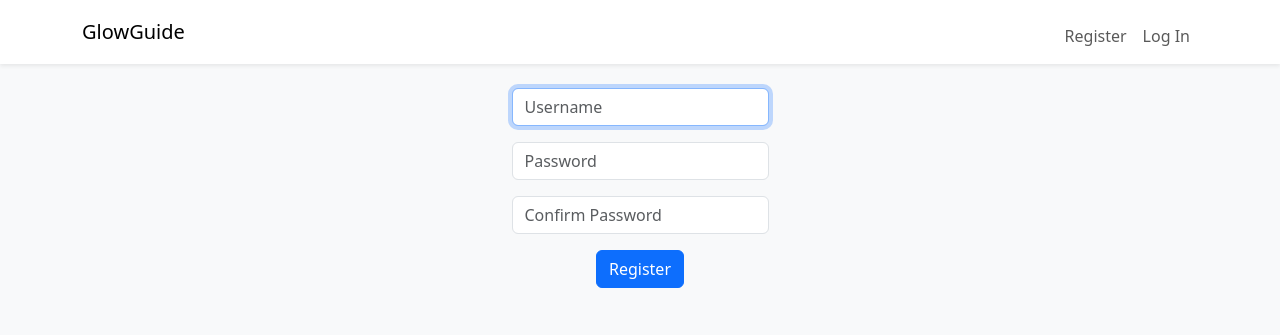
After one commit to Glustrio/CS50-Skincare-Routine-Creator, a Flask app: page /register in a window 1280 px wide. The commit adds this page. Shown: the top 335 px of the page. Run offline with Flask 3, Linux system fonts and the light colour scheme; some libraries are stand-ins or nearby versions.

Commit message:
Registration shit

```diff
--- a/app.py
+++ b/app.py
@@ -1,19 +1,30 @@
 import os
-from flask import Flask, render_template, request
-from cs50 import SQL  # or use sqlite3 if you prefer
+from flask import Flask, render_template, request, redirect, session, flash
+from cs50 import SQL
+from flask_session import Session
+from werkzeug.security import check_password_hash, generate_password_hash
+from helpers import login_required, apology
 
 app = Flask(__name__)
+
+app.secret_key = os.urandom(24)
+
+app.config["SESSION_PERMANENT"] = False
+app.config["SESSION_TYPE"] = "filesystem"
+Session(app)
 
 # Configure CS50 Library to use SQLite database
 db = SQL("sqlite:///skincare.db")
 
 
 @app.route("/")
+@login_required
 def index():
     return render_template("index.html")
 
 
 @app.route("/routine", methods=["POST"])
+@login_required
 def routine():
     # Get user inputs
     skin_type = request.form.get("skin_type")
@@ -75,6 +86,107 @@ def routine():
         evening=evening
     )
 
+@app.route("/login", methods=["GET", "POST"])
+def login():
+    """Log user in"""
+
+    # Forget any user_id
+    session.clear()
+
+    # User reached route via POST (as by submitting a form via POST)
+    if request.method == "POST":
+        # Ensure username was submitted
+        if not request.form.get("username"):
+            return apology("must provide username", 403)
+
+        # Ensure password was submitted
+        elif not request.form.get("password"):
+            return apology("must provide password", 403)
+
+        # Query database for username
+        rows = db.execute(
+            "SELECT * FROM users WHERE username = ?", request.form.get("username")
+        )
+
+        # Ensure username exists and password is correct
+        if len(rows) != 1 or not check_password_hash(
+            rows[0]["hash"], request.form.get("password")
+        ):
+            return apology("invalid username and/or password", 403)
+
+        # Remember which user has logged in
+        session["user_id"] = rows[0]["id"]
+
+        # Redirect user to home page
+        return redirect("/")
+
+    # User reached route via GET (as by clicking a link or via redirect)
+    else:
+        return render_template("login.html")
+
+
+@app.route("/logout")
+def logout():
+    """Log user out"""
+
+    # Forget any user_id
+    session.clear()
+
+    # Redirect user to login form
+    return redirect("/")
+
+@app.route("/register", methods=["GET", "POST"])
+def register():
+    """Register user"""
+
+    # Forget any user_id and clears session before registering a new user to ensure no previous session data interferes with registration
+    session.clear()
+
+    # User reached route via POST (as by submitting a form via POST)
+    if request.method == "POST":
+        # Ensure username was submitted
+        if not request.form.get("username"):
+            return apology("must provide username", 400)
+
+        # Ensure password was submitted
+        elif not request.form.get("password"):
+            return apology("must provide password", 400)
+
+        elif not request.form.get("confirmation"):
+            return apology("must provide password confirmation", 400)
+
+        elif request.form.get("confirmation") != request.form.get("password"):
+            return apology("password must match", 400)
+
+        # Query database for username
+        rows = db.execute(
+            "SELECT * FROM users WHERE username = ?", request.form.get("username")
+        )
+
+        # Ensure username does not exist
+        if len(rows) != 0:
+            return apology("username already taken", 400)
+
+        # Insert the new user into users in our database, storing a hash of the user's password, not the password itself
+        db.execute("INSERT INTO users (username, hash) VALUES(?, ?)", request.form.get(
+            "username"), generate_password_hash(request.form.get("password")))
+
+        # Store the id of the newly created user into user_id to keep track of it with session
+        user_id = db.execute(
+            "SELECT id FROM users WHERE username = ?", request.form.get("username")
+        )
+
+        # Log user in by setting session["user_id"] to the new id of whatever user we just added to the database
+        session["user_id"] = user_id[0]["id"]
+
+        flash("Registered!")
+
+        # Redirect user to home page
+        return redirect("/")
+
+    # When requested via GET, display registration form
+    else:
+        return render_template("register.html")
 
 if __name__ == "__main__":
     app.run(debug=True)
--- a/requirements.txt
+++ b/requirements.txt
@@ -1,2 +1,4 @@
 Flask
 cs50
+Flask-Session
+Requests
--- a/templates/layout.html
+++ b/templates/layout.html
@@ -10,15 +10,27 @@
 
     <link href="/static/styles.css" rel="stylesheet">
 </head>
+
 <body class="bg-light">
+
     <nav class="navbar navbar-expand-lg navbar-light bg-white shadow-sm mb-4">
         <div class="container">
             <a class="navbar-brand" href="/">GlowGuide</a>
+                    {% if session["user_id"] %}
+                        <ul class="navbar-nav ms-auto mt-2">
+                            <li class="nav-item"><a class="nav-link" href="/logout">Log Out</a></li>
+                        </ul>
+                    {% else %}
+                        <ul class="navbar-nav ms-auto mt-2">
+                            <li class="nav-item"><a class="nav-link" href="/register">Register</a></li>
+                            <li class="nav-item"><a class="nav-link" href="/login">Log In</a></li>
+                        </ul>
+                    {% endif %}
         </div>
     </nav>
 
-    <main class="container pb-5">
-        {% block body %}{% endblock %}
+    <main class="container pb-5 text-center">
+        {% block main %}{% endblock %}
     </main>
 
     <!-- Bootstrap JS -->
--- /dev/null
+++ b/templates/register.html
@@ -0,0 +1,21 @@
+{% extends "layout.html" %}
+
+{% block title %}
+    Register
+{% endblock %}
+
+{% block main %}
+    <form action="{{ url_for('register') }}" method="post">
+        <div class="mb-3">
+            <input autocomplete="off" autofocus class="form-control mx-auto w-auto" name="username" placeholder="Username" type="text">
+        </div>
+        <div class="mb-3">
+            <input class="form-control mx-auto w-auto" name="password" placeholder="Password" type="password">
+        </div>
+        </div>
+        <div class="mb-3">
+            <input class="form-control mx-auto w-auto" name="confirmation" placeholder="Confirm Password" type="password">
+        </div>
+        <button class="btn btn-primary" type="submit">Register</button>
+    </form>
+{% endblock %}
```
Also changed, not shown: helpers.py (added, +41 -0 lines), templates/login.html (added, +17 -0 lines), skincare.db, 1 other file.
